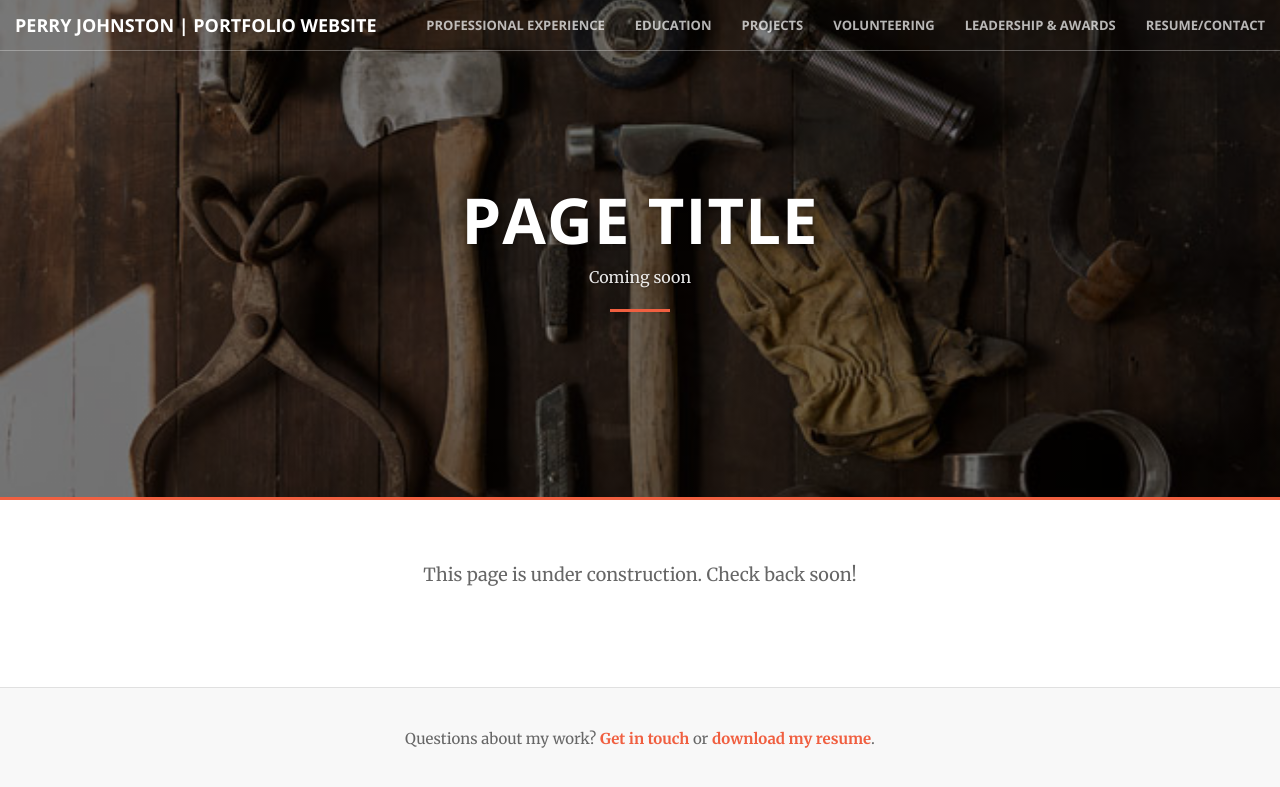
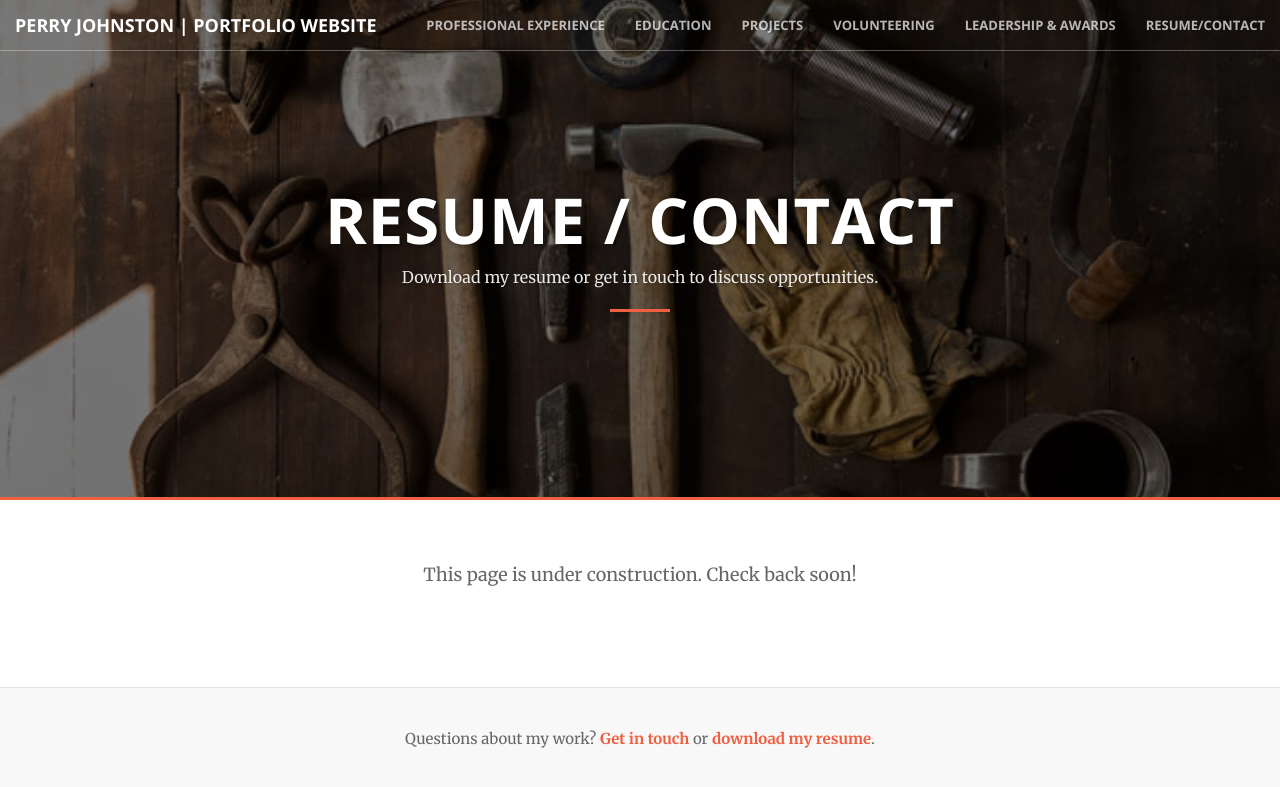
Before and after one commit to perryismyname/perryismyname.github.io, a Jekyll site: the page built from contact/index.html, in a window 1280 px wide. Shown: the top 787 px of the page. Built offline with Jekyll 4.4.1, drawn with Linux system fonts in a browser that asks for light colours.

Commit message:
Update index.html
update contact

```diff
--- a/contact/index.html
+++ b/contact/index.html
@@ -1,7 +1,7 @@
 ---
 layout: page
-title: [Page Title]
-descriptor: Coming soon
+title: [Resume / Contact]
+descriptor: Download my resume or get in touch to discuss opportunities.
 header_image: /img/portfolio/6.jpg
 ---
 
```
